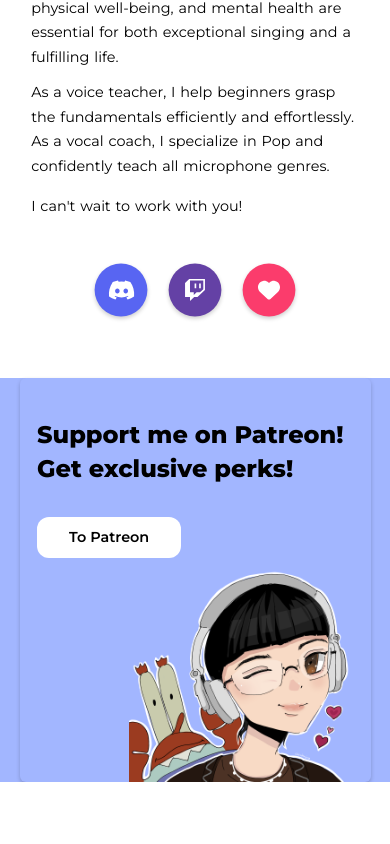
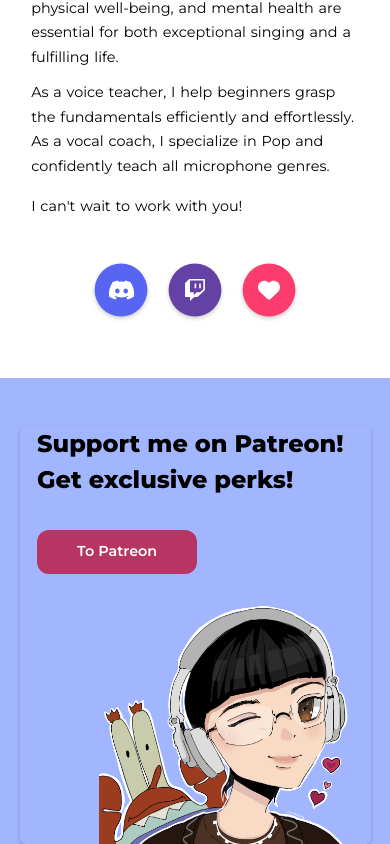
Before and after one commit to rajibul-dev/voccaria, a Next.js app in the folder nextjs/: page / in a window 390 px wide. Shown: the part 1085-1929 px from the top of the page. Before the commit the page ends 1867 px from the top, so only its background shows below. Built offline with nearby package versions, Linux system fonts and the light colour scheme.

Commit message:
better design for mobile in patreon section

```diff
--- a/nextjs/src/app/mia/mia.tsx
+++ b/nextjs/src/app/mia/mia.tsx
@@ -3,6 +3,7 @@
 import About from "./sections/about/about"
 import Socials from "./sections/socials/socials"
 import Patreon from "./sections/patreon/patreon"
+import Objective from "./sections/objective/objective"
 
 export default function Mia() {
   return (
@@ -10,6 +11,7 @@
       <About />
       <Socials />
       <Patreon />
+      <Objective />
     </main>
   )
 }
--- /dev/null
+++ b/nextjs/src/app/mia/sections/objective/objective.tsx
@@ -0,0 +1,10 @@
+// styles
+import ObjectiveStyles from "./objective.module.css"
+
+export default function Objective() {
+  return (
+    <div id="objective">
+      <></>
+    </div>
+  )
+}
--- a/nextjs/src/app/mia/sections/patreon/patreon.module.css
+++ b/nextjs/src/app/mia/sections/patreon/patreon.module.css
@@ -25,15 +25,20 @@
 }
 .heading {
   font-size: 3rem;
-  line-height: 1.4;
+  line-height: 1.5;
   font-weight: 800;
 }
 .btn {
   margin-top: 4rem;
+  background-color: #b63562;
+  color: #fff;
 }
 .btn:hover {
-  background-color: #b63562;
-  color: #fff;
+  background-color: #fff;
+  color: #000;
+
+  /* Consideration */
+  /* background-color: #b63562; */
 }
 
 @media screen and (max-width: 725px) {
@@ -56,12 +61,26 @@
     background-color: #a2b6ff;
     margin-inline: 0;
     margin-bottom: 0;
+    padding-top: 6rem;
+  }
+  .container {
+    gap: 2rem;
   }
   .textbox {
     padding-inline: 5%;
+    padding-top: 0;
   }
   .avatar {
     margin-right: 5%;
+
+    /* consideration */
+    width: 65vw;
+  }
+  .btn {
+    padding: 1.4rem 5rem;
+  }
+  .heading {
+    line-height: 1.5;
   }
 }
 @media screen and (max-width: 379px) {
```
Also changed, not shown: nextjs/src/app/mia/sections/objective/objective.module.css (added).
